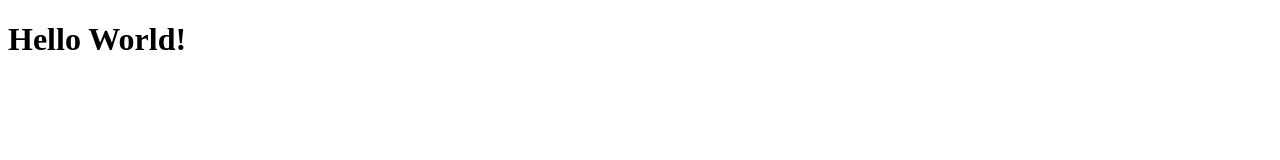
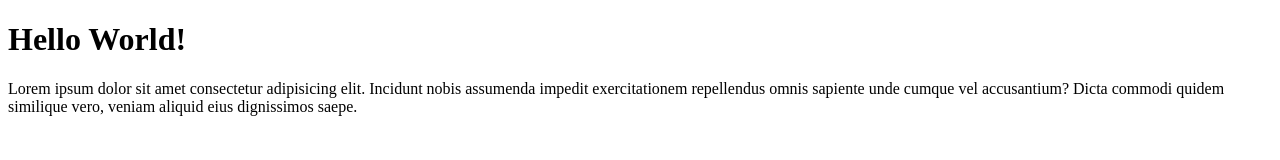
Before and after one commit to agamgunawan/agasa-git-test, a plain HTML site: page index.html in a window 1280 px wide. Drawn offline with Linux system fonts and the light colour scheme.

Commit message:
menambahkan paragraf

```diff
--- a/index.html
+++ b/index.html
@@ -5,5 +5,6 @@
     </head>
     <body>
         <h1>Hello World!</h1>
+        <p>Lorem ipsum dolor sit amet consectetur adipisicing elit. Incidunt nobis assumenda impedit exercitationem repellendus omnis sapiente unde cumque vel accusantium? Dicta commodi quidem similique vero, veniam aliquid eius dignissimos saepe.</p>
     </body>
 </html>
```
